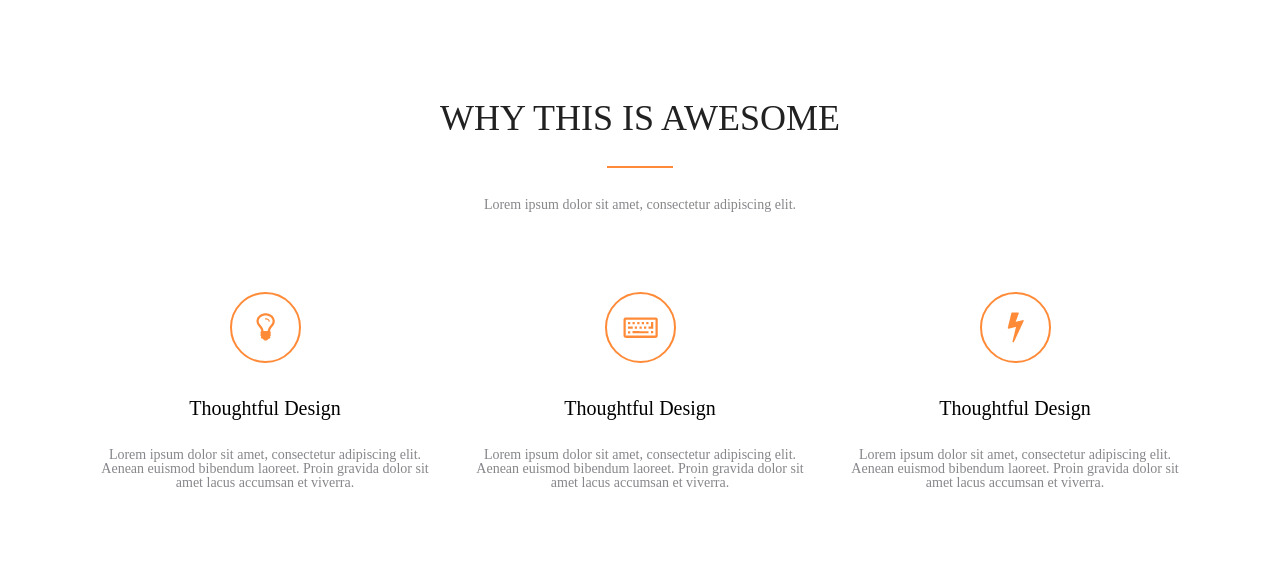
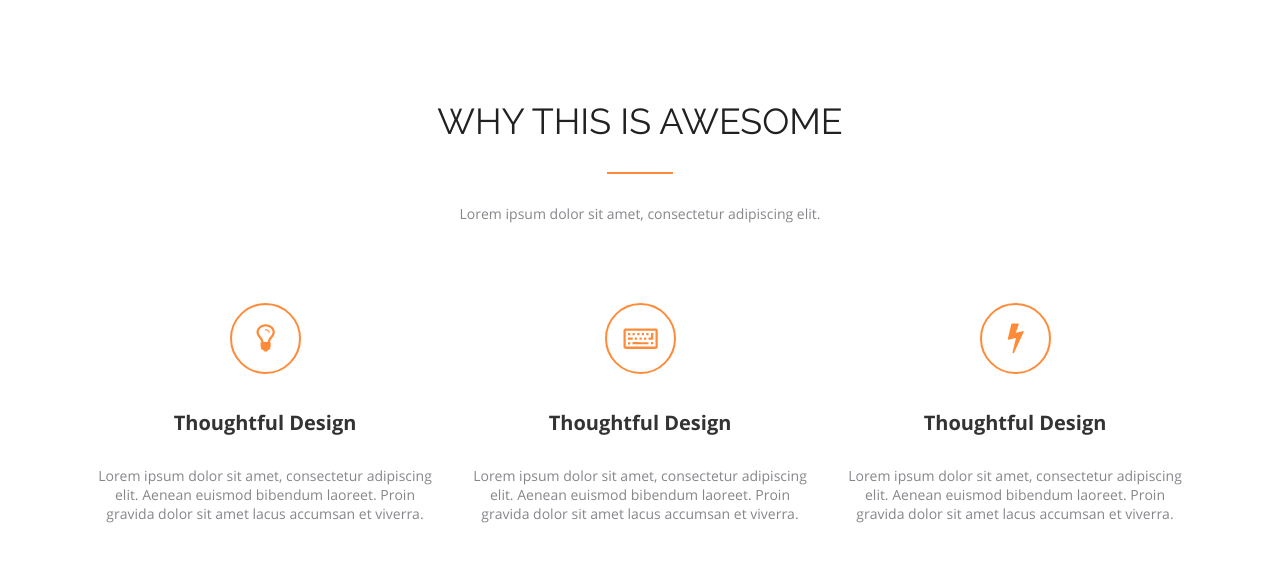
Before and after one commit to vladlucha/techMeSkills, a plain HTML site: page index.html in a window 1280 px wide. Drawn offline with Linux system fonts and the light colour scheme.

Commit message:
font styles fixed

```diff
--- a/styles/main.css
+++ b/styles/main.css
@@ -1,4 +1,8 @@
 /*general styles*/
+
+body{
+    font: 14px "OpenSans-Regular";
+}
 
 .container{
     width: 1100px;
@@ -11,7 +15,7 @@
 
 h3{
     color: #212121;
-    font-size: 36px;
+    font: 36px 'Raleway-Regular';
     text-align: center;
     text-transform: uppercase;
 }
@@ -25,7 +29,7 @@ h3{
 
 .subtitle{
     color: #86878b;
-    font-size: 14px;
+    font: 14px "OpenSans-Regular";
     text-align: center;
 }
 
@@ -72,6 +76,11 @@ h3{
         }
 
         #section .item .title{
-            font-size: 20px;
+            font: 20px "OpenSans-Bold";
+            color: #333333;
             margin-bottom: 30px;
         }
+
+        #section .item .subtitle{
+            font-size: 14px;
+        }
```
